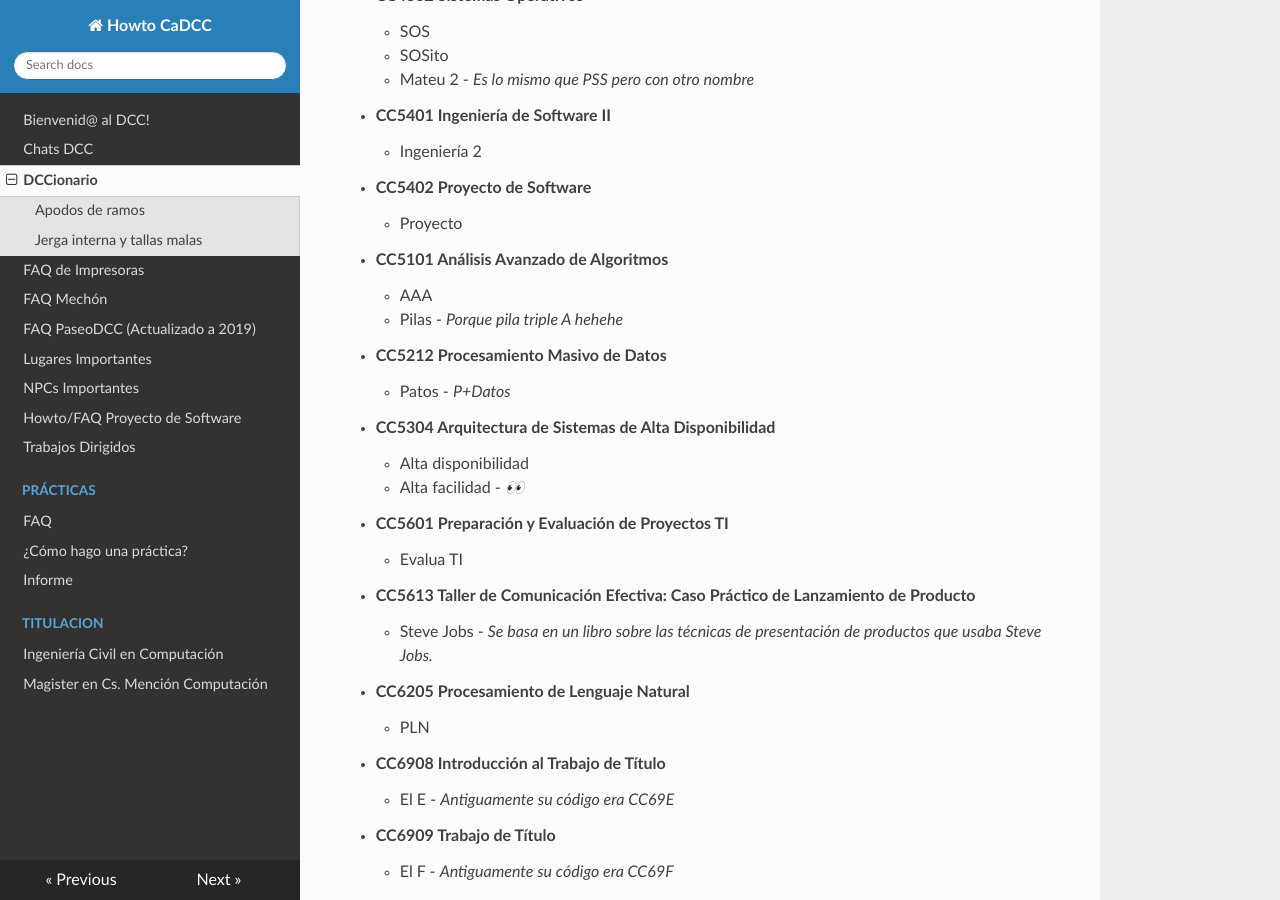
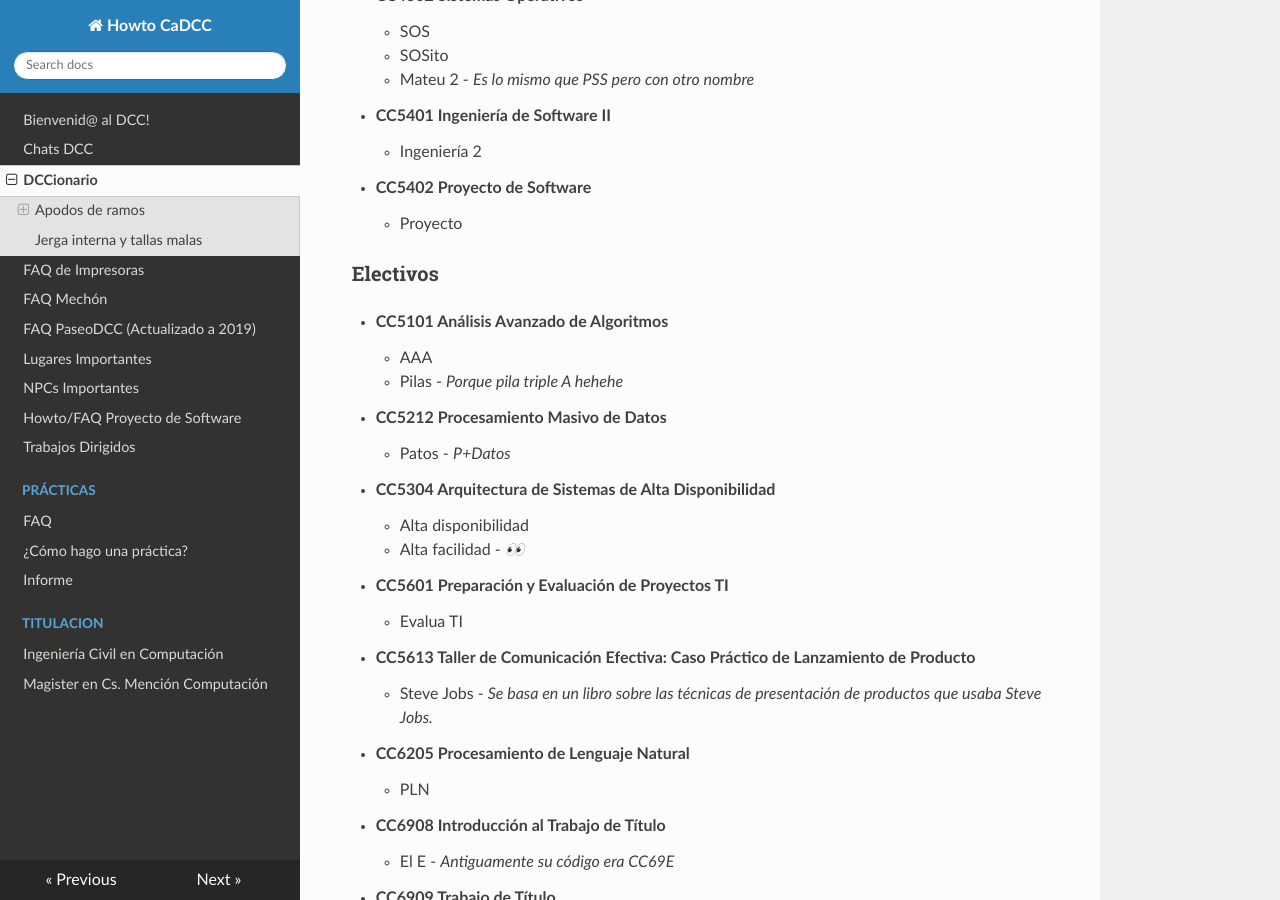
Before and after one commit to cadcc/howto, an MkDocs documentation site: the page built from docs/DCCionario.md, in a window 1280 px wide and 900 px high, scrolled down 1432 px. Built offline with MkDocs 1.6.1, drawn with Linux system fonts in a browser that asks for light colours; nearby versions of some CDN libraries.

Commit message:
Update DCCionario.md

```diff
--- a/docs/DCCionario.md
+++ b/docs/DCCionario.md
@@ -58,6 +58,8 @@
 - **CC5402 Proyecto de Software**
     - Proyecto
 
+### Electivos
+
 - **CC5101 Análisis Avanzado de Algoritmos**
     - AAA
     - Pilas - *Porque pila triple A hehehe*
```
